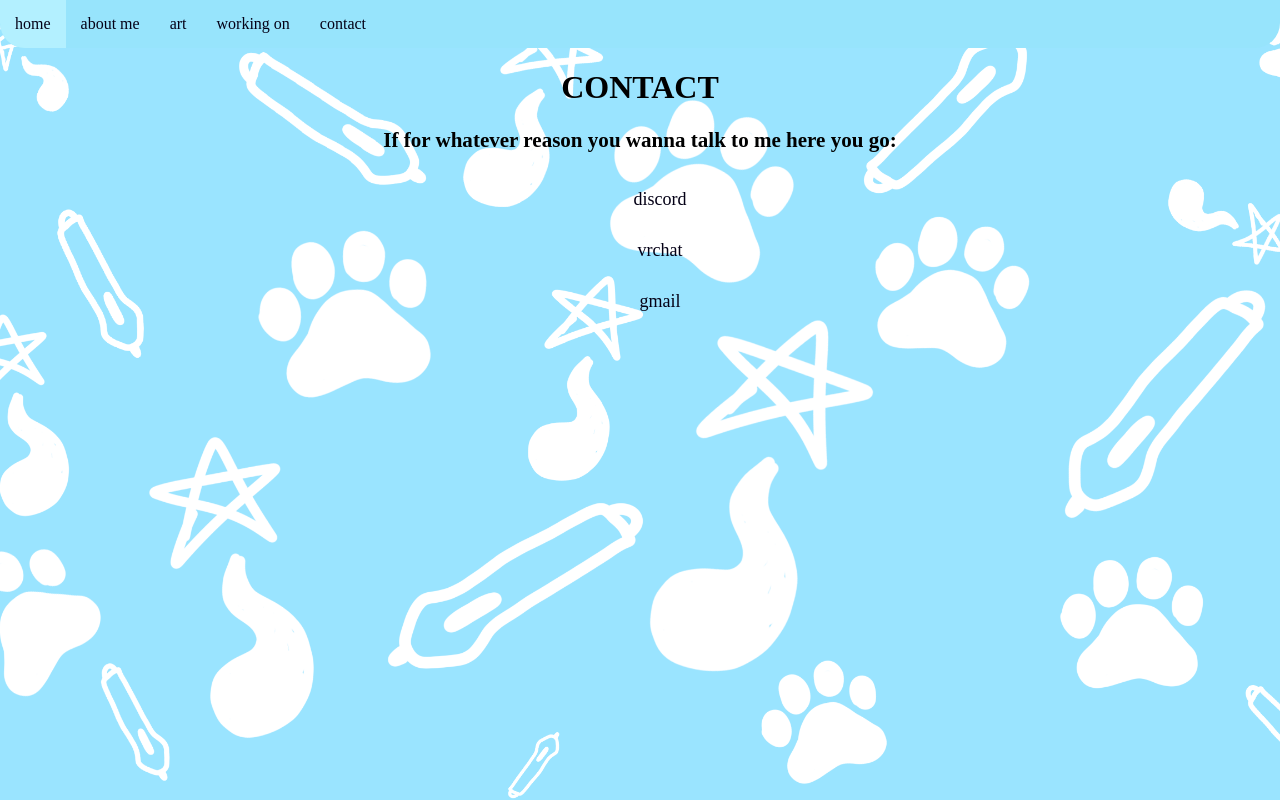
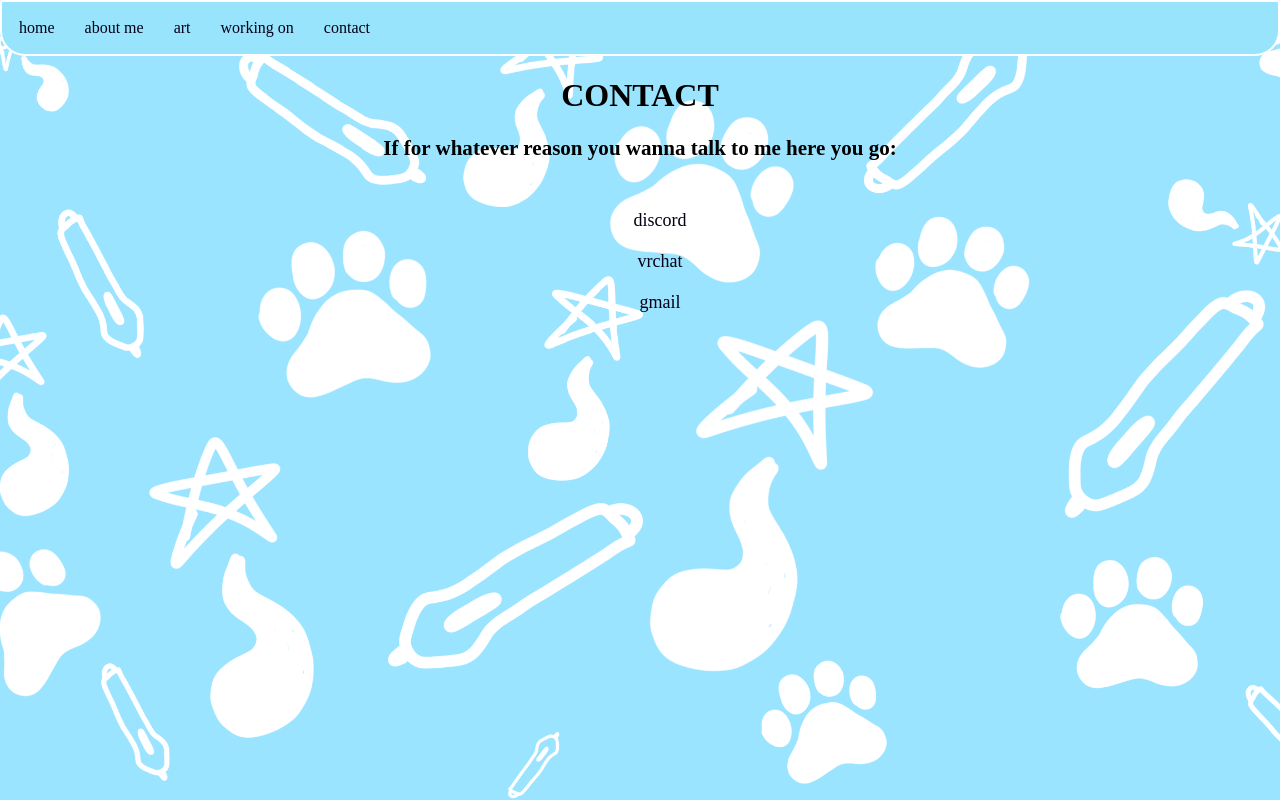
Before and after one commit to B-BOY4557/b-boy4557.github.io, a plain HTML site: page contact.html in a window 1280 px wide. Drawn offline with Linux system fonts and the light colour scheme.

Commit message:
new shit
if its new it'll do

```diff
--- /dev/null
+++ b/about.css
@@ -0,0 +1,68 @@
+body{
+    margin: 0px;
+}
+
+main{
+    margin-left: 20px;
+    margin-right: 20px;
+    text-align: center;
+   font-size: large;
+}
+
+/*centered logo on index.html*/
+
+.logo {
+    display: block;
+    margin-left: auto;
+    margin-right: auto;
+    width: 50%;
+  }
+
+
+h1{
+text-align: center;
+}
+
+
+
+/*navbar*/
+
+.navbar ul{
+list-style-type: none;
+background-color: rgb(151, 228, 252);
+padding: 2px;
+margin: 0px;
+overflow: hidden;
+border-radius: -0px 0px 25px 25px;
+border:2px solid rgb(255, 255, 255);
+}
+
+.navbar a{
+color: rgb(4, 0, 22);
+text-decoration: none;
+padding: 15px;
+display: block;
+text-align: center;
+}
+
+.navbar a:hover{
+background-color: hsl(192, 100%, 85%);
+}
+
+.navbar li{
+float: left;
+}
+
+
+
+/*background*/
+
+body {
+    background-image: url("images/");
+    background-color: #9ae4ff;
+    background-size: 100vw 100vh;
+       background-attachment: fixed;
+       background-repeat: no-repeat;
+       background-position: center;
+       background-size: cover;
+   }
--- a/styles.css
+++ b/styles.css
@@ -30,10 +30,11 @@ text-align: center;
 .navbar ul{
 list-style-type: none;
 background-color: rgb(151, 228, 252);
-padding: 0px;
+padding: 2px;
 margin: 0px;
 overflow: hidden;
-border-radius: 0px 0px 25px 25px;
+border-radius: -0px 0px 25px 25px;
+border:2px solid rgb(255, 255, 255);
 }
 
 .navbar a{
@@ -52,8 +53,32 @@ background-color: hsl(192, 100%, 85%);
 float: left;
 }
 
+/*clnav on contact.html*/
 
+.clnav {
+    display: flex;
+    justify-content: center;
+    list-style-type: none;
+    padding: 0;
+    margin: 20px 0;
+}
 
+.clnav li {
+    margin: 0 10px;
+}
+
+.clnav a {
+    text-decoration: none;
+    color: rgb(4, 0, 22);
+    padding: 10px 15px;
+    display: block;
+    text-align: center;
+}
+
+.clnav a:hover {
+    background-color: hsl(192, 100%, 85%);
+    border-radius: 5px;
+}
 
 /*background*/
 
@@ -75,29 +100,3 @@ body {
     width: 200px;
     height: 150px;
   }
-
-
-
-  .clnav{
-    list-style-type: none;
-    background-color: rgb(151, 228, 252);
-    padding: 0px;
-    margin: 0px;
-    overflow: hidden;
-    border-radius: 0px 0px 25px 25px;
-    text-align: center;
-  }
-
-  .clnav a{
-    color: rgb(4, 0, 22);
-    text-decoration: none;
-    padding: 15px;
-    display: block;
-    text-align: center;
-    }
-
-
-
-        .clnav li{
-        float: center;
-        }
```
Also changed, not shown: about.html (+1 -1 lines).
